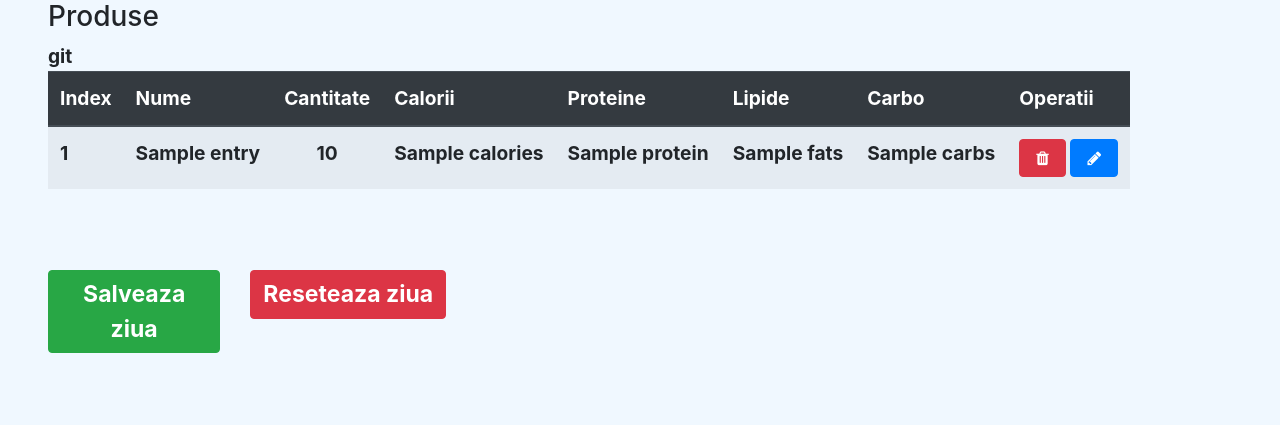
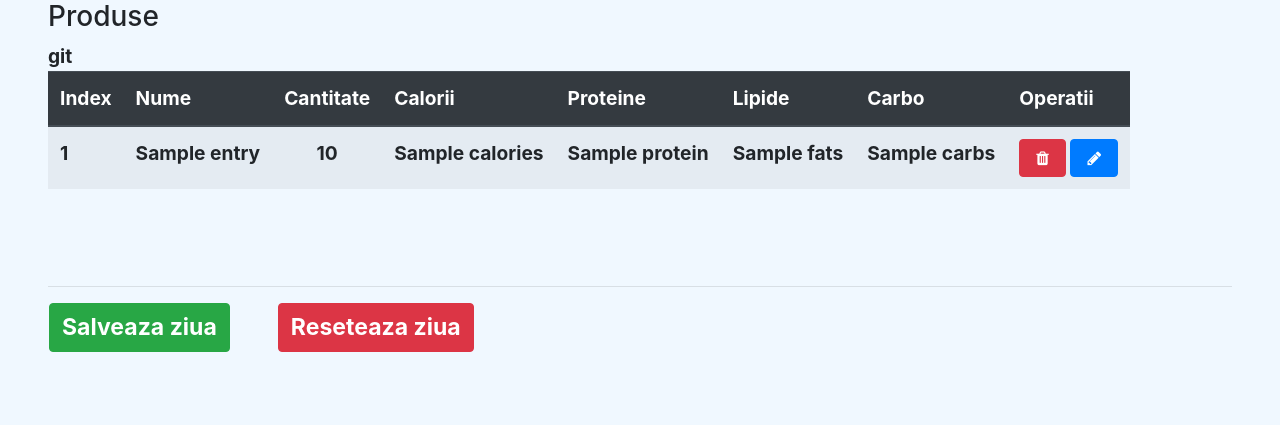
Before and after one commit to liviubrinza/calories_counter, a Flask app: template templates/daily.html in a window 1280 px wide. Shown: the part 738-1163 px from the top of the page. After the commit the page ends 1090 px from the top, so only its background shows below. Run offline with Flask 2, Linux system fonts and the light colour scheme; the template is opened without the code that fills it: most values are stand-ins (such as "Sample title", 1, 10 or a date in 2020); some libraries are stand-ins or nearby versions.

Commit message:
Adjust button spacing

```diff
--- a/templates/daily.html
+++ b/templates/daily.html
@@ -222,14 +222,11 @@
   </div>
   <br/>
   <br/>
+  <hr/>
   <div class="mb-4">
       <div class="row">
-        <div class="col-sm-2">
-          <button type="button" class="btn btn-success" style="font-weight: bold; font-size: 120%;" onclick="window.location.href='save_stats?user={{user}}';">Salveaza ziua</button>
-        </div>
-        <div class="col-sm-4">
+          <button type="button" class="btn btn-success ml-3 mr-5" style="font-weight: bold; font-size: 120%;" onclick="window.location.href='save_stats?user={{user}}';">Salveaza ziua</button>
           <button type="button" class="btn btn-danger"  data-toggle="modal" data-target="#resetModal" style="font-weight: bold; font-size: 120%;">Reseteaza ziua</button>
-        </div>
       </div>
   </div>
 </div>
```
